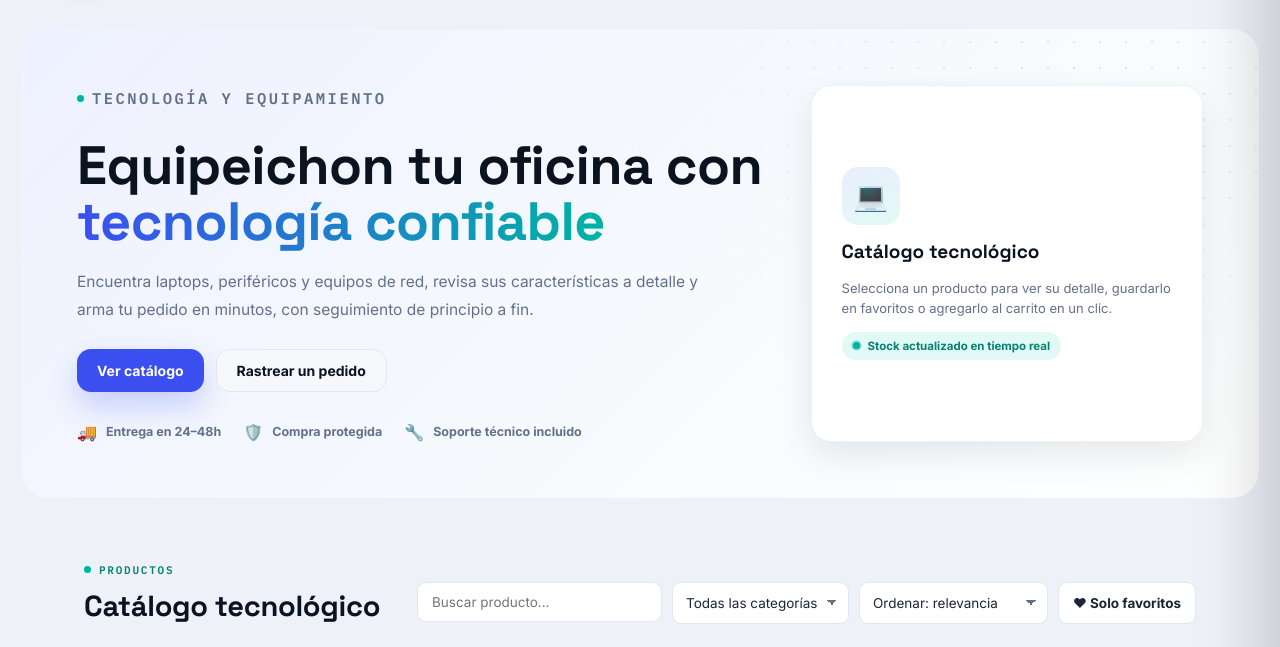
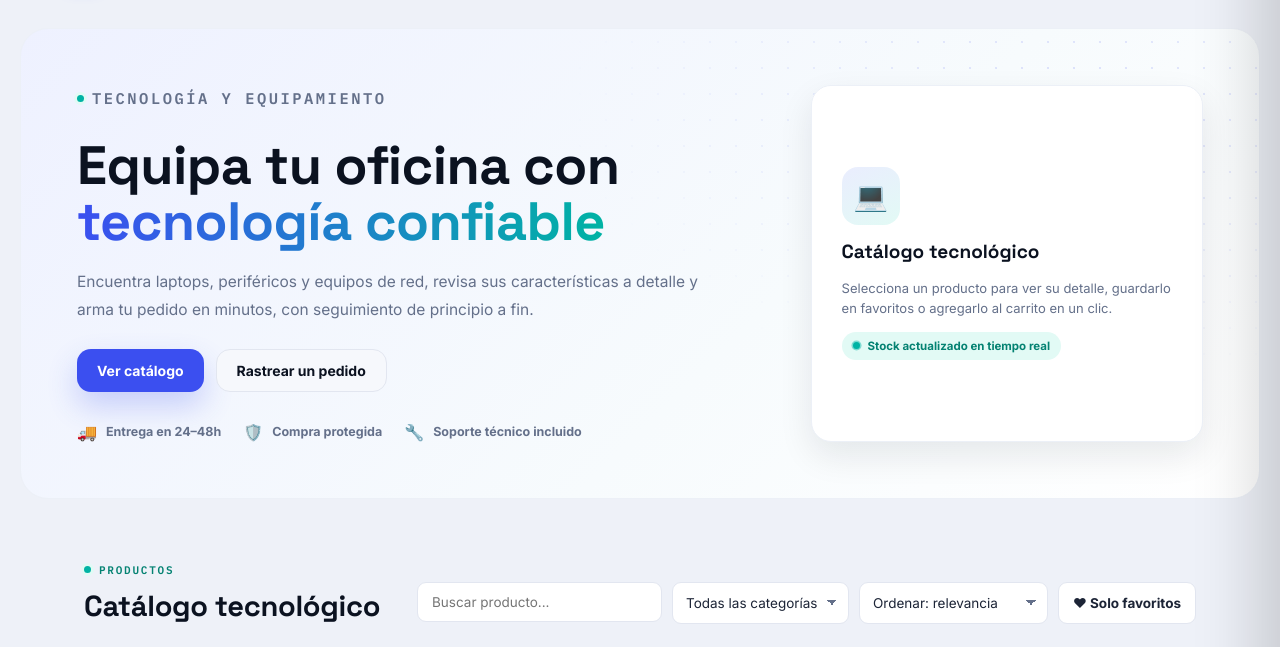
Before and after one commit to JoanYml/sistema_ventas_servicom_group, a website: page tienda/index.html in a window 1280 px wide. Shown: the part 78-725 px from the top of the page. Drawn offline with Linux system fonts and the light colour scheme.

Commit message:
original

```diff
--- a/tienda/index.html
+++ b/tienda/index.html
@@ -25,7 +25,7 @@
 <section class="hero">
   <div>
     <p class="eyebrow">TECNOLOGÍA Y EQUIPAMIENTO</p>
-    <h1>Equipeichon tu oficina con <em>tecnología confiable</em></h1>
+    <h1>Equipa tu oficina con <em>tecnología confiable</em></h1>
     <p>Encuentra laptops, periféricos y equipos de red, revisa sus características a detalle y arma tu pedido en minutos, con seguimiento de principio a fin.</p>
     <div class="hero-actions">
       <a class="primary-btn" href="#catalogo">Ver catálogo</a>
```
